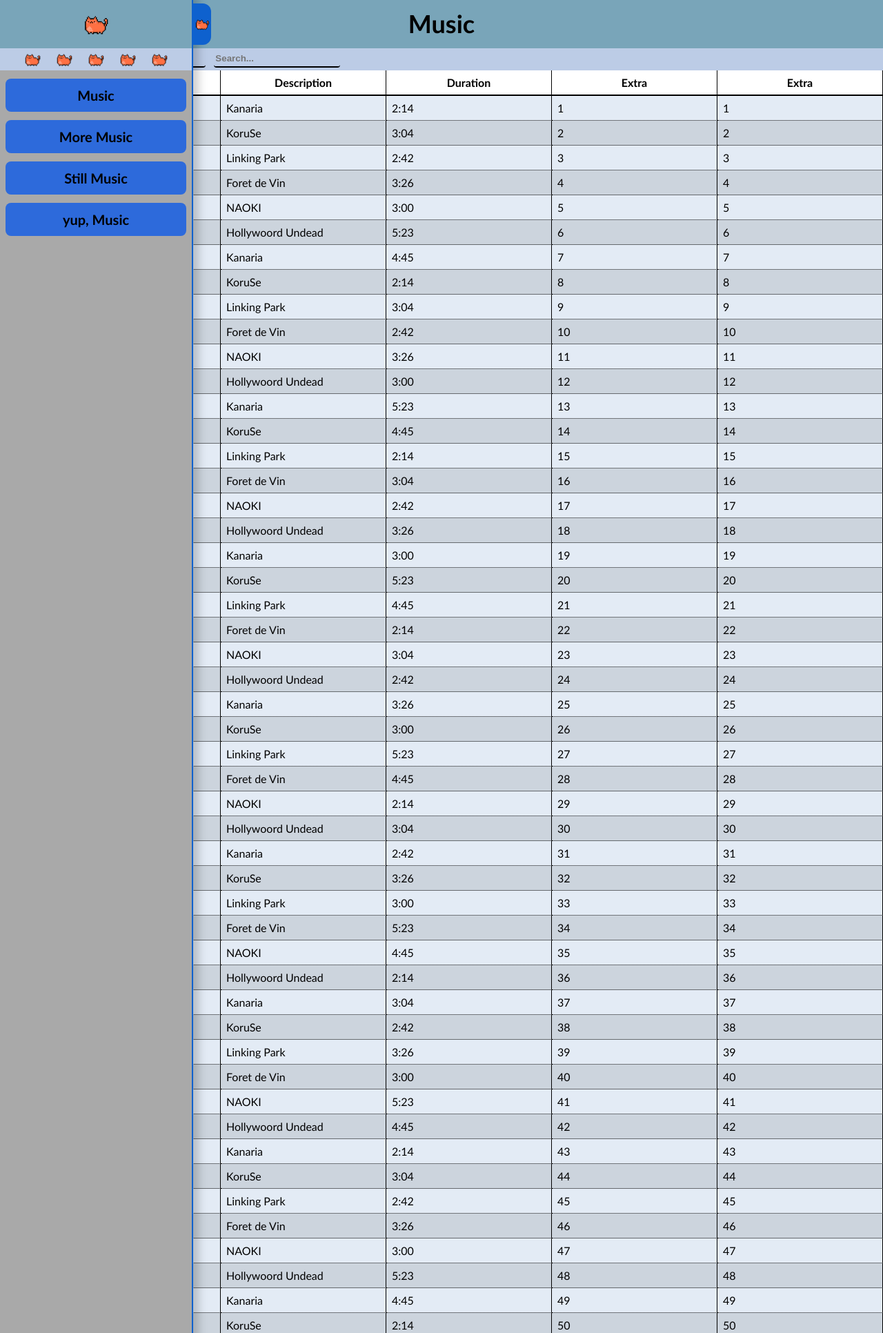
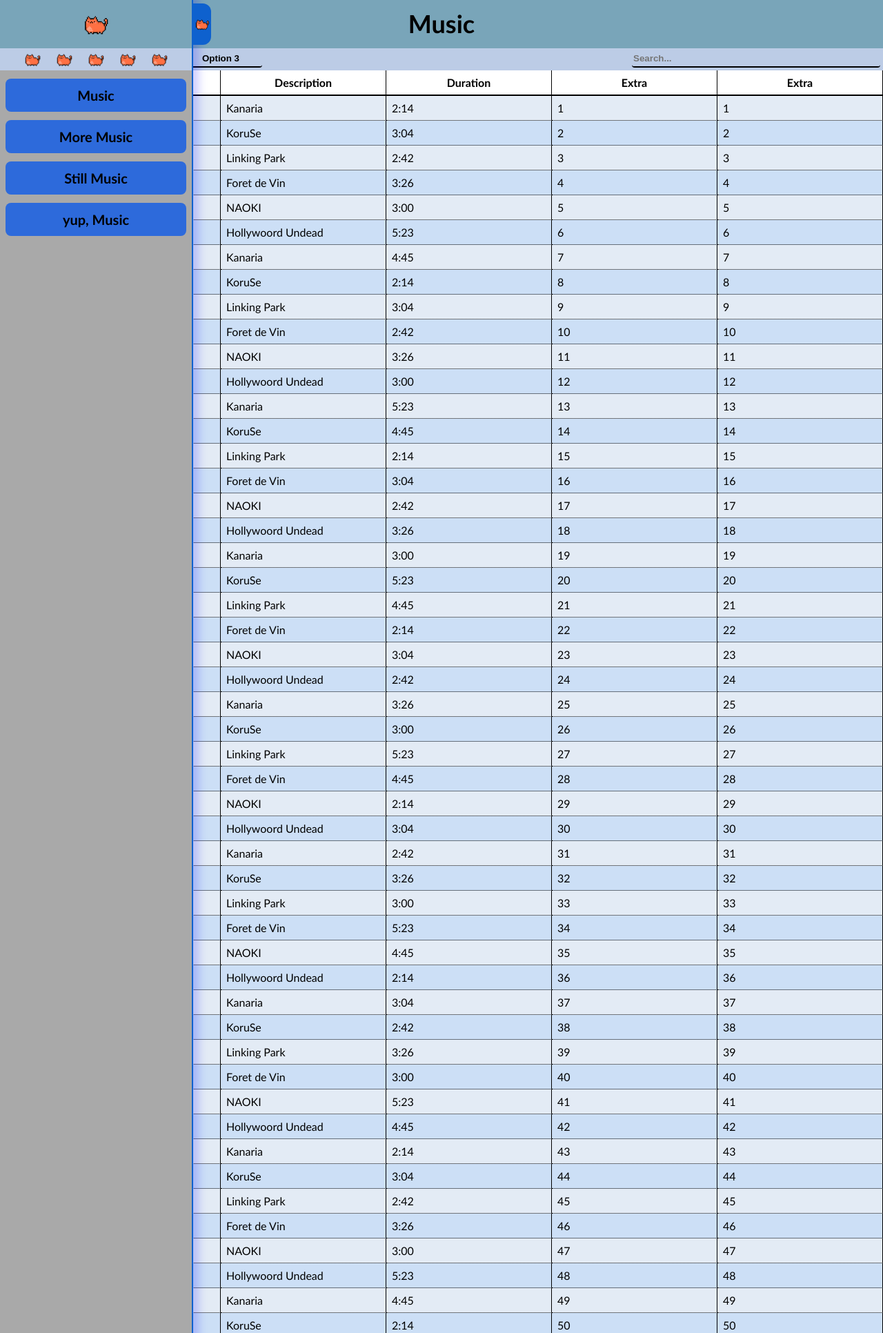
Before and after one commit to HajduThomas/Vizsgaremek-leltar, a PHP site: page /src/main.php in a window 1280 px wide. Shown: the top 1932 px of the page at 69% size. Run offline with PHP 8.4, Linux system fonts and the light colour scheme.

Commit message:
updated css

```diff
--- a/src/main.css
+++ b/src/main.css
@@ -1,9 +1,9 @@
 :root {
-  --top-height: 102px;
+  --top-header-height: 70px;
   --top-option-height: 32px;
+  --top-height: calc(var(--top-header-height) + var(--top-option-height));
   --sidepanel-width: 280px;
-  --side-tab-width: 32px;
-  --slider-width: calc(var(--sidepanel-width) + var(--side-tab-width));
+  --side-tab-width: 26px;
 }
 
 html, body {
@@ -22,14 +22,24 @@ p, h1, h2 {
   text-align: center;
 }
 
+a {
+  text-decoration: none;
+}
+
 .slider {
-  width: var(--slider-width);
   height: 100%;
   position: fixed;
   left: calc(0px - (var(--sidepanel-width)));
   transition: 0.5s;
   z-index: 5;
   overflow: hidden;
+}
+
+.slider:hover {
+  left: 0;
+}
+.slider:hover .sidepanel {
+  box-shadow: 2px 0 12px 6px rgba(0, 0, 255, 0.2);
 }
 
 .sidepanel {
@@ -40,14 +50,6 @@ p, h1, h2 {
   float: left;
 }
 
-.slider:hover {
-  left: 0;
-}
-
-.slider:hover .sidepanel {
-  box-shadow: 2px 0 12px 6px rgba(0, 0, 0, 0.2);
-}
-
 .sideTab {
   width: var(--side-tab-width);
   height: 100%;
@@ -56,7 +58,7 @@ p, h1, h2 {
 
 .sideTab .tab {
   background-color: rgb(14, 97, 206);
-  width: calc(var(--side-tab-width) - 6px);
+  width: var(--side-tab-width);
   height: 60px;
   display: flex;
   justify-content: center;
@@ -66,25 +68,21 @@ p, h1, h2 {
   border-bottom-right-radius: 12px;
 }
 
-.sideTab img {
+.tab img {
   width: 100%;
   margin: auto 0;
 }
 
 .mainpanel {
-  background-color: white;
   height: 100%;
-  overflow: hidden;
 }
 
 .toppanel {
-  overflow: hidden;
-  /*background-color: blueviolet;*/
-  height: var(--top-height);
+  width: 100%;
 }
 
 .toppanel .header {
-  height: calc(100% - var(--top-option-height));
+  height: var(--top-header-height);
   background-color: rgb(121, 165, 185);
   padding: 12px;
 }
@@ -102,54 +100,53 @@ p, h1, h2 {
 }
 
 .toppanel .footrow {
-  width: 100%;
   background-color: rgb(188, 204, 230);
   height: var(--top-option-height);
+}
+
+.footrow button,
+.footrow input[type="text"] {
+  background-color: transparent;
+  color: black;
+  border: none;
 }
 
 .sidepanel .footrow {
   text-align: center;
 }
 
-.toppanel .footrow button,
-.toppanel .footrow input[type="text"] {
-  background-color: transparent;
-  color: black;
-  border: none;
-}
-
 .sidepanel .footrow button {
   height: var(--top-option-height);
 }
 
-.sidepanel .footrow button:hover {
-  filter: brightness(140%);
-}
-
-.sidepanel .footrow button:active {
-  filter: invert();
+.mainpanel .footrow {
+  padding: 2px 0 4px;
 }
 
 .mainpanel .footrow button,
 .mainpanel .footrow input[type="text"] {
-  height: calc( var(--top-option-height) - 6px);
-  position: relative;
-  top: 2px;
+  height: 100%;
   font-weight: bold;
   border-bottom: 2px solid black;
   border-radius: 4px;
   margin: 0 4px;
 }
 
+.mainpanel .footrow input[type="text"] {
+  width: 360px;
+  float: right;
+}
+
 .mainpanel .footrow button {
-  width: 90px;
+  width: 120px;
+  float: left;
 }
 
 .mainpanel .footrow button:hover,
 .mainpanel .footrow input[type="text"]:hover {
   border: 0;
   border-bottom: 2px solid blue;
-  background-color: rgba(0, 0, 0, 0.1);
+  background-color: rgba(0, 0, 255, 0.1);
 }
 
 .mainpanel .footrow button:active,
@@ -158,25 +155,17 @@ p, h1, h2 {
   background-color: rgba(255, 255, 255, 0.3);
 }
 
-
-
-.container {
+.mainpanel .container {
   height: calc(100% - var(--top-height));
   overflow: auto;
-}
-
-.container a {
-  text-decoration: none;
 }
 
 .container .category {
   background-color: rgb(45, 106, 219);
   color: black;
-
   text-align: center;
   font-weight: bold;
   font-size: 20px;
-
   margin: 12px 8px;
   padding: 12px;
   border-radius: 8px;
@@ -192,7 +181,6 @@ p, h1, h2 {
 
 .content {
   width: 100%;
-
   border-spacing: 0;
   table-layout: fixed;
 }
@@ -205,26 +193,24 @@ p, h1, h2 {
 .content td {
   width: 240px;
   height: 36px;
-
   border-right: 1px solid black;
   border-bottom: 1px dotted black;
   padding: 8px;
   background-color: rgb(227, 235, 245);
 }
+
+.content tr:nth-child(odd) td:first-child {
+  background-color: color-mix(in srgb, rgb(176, 217, 230) 90%, rgb(0, 119, 255) 10%);
+}
+
 .content tr:nth-child(odd) td {
-  /*
-  adds filter to darken every other row
-  this way, it doesn't override the first rows color
-  */
-  filter: brightness(90%);
+  background-color: color-mix(in srgb, rgb(227, 235, 245) 90%, rgb(0, 119, 255) 10%);
 }
 
 .content th:nth-child(1),
 .content td:nth-child(1) {
   width: 80px;
-
   background-color: rgb(176, 217, 230);
-
   text-align: right;
   border-right: 2px solid black;
   position: sticky;
@@ -235,10 +221,8 @@ p, h1, h2 {
 
 .content th {
   height: 32px;
-
   background-color: white;
   border-bottom: 2px solid black;
-
   position: sticky;
   top: 0;
   z-index: 2;
@@ -248,7 +232,3 @@ p, h1, h2 {
   background-color: white;
   z-index: 3 !important;
 }
-
-.darker {
-  background-color: rgba(0, 0, 0, 0.2);
-}
--- a/src/main.php
+++ b/src/main.php
@@ -41,6 +41,7 @@
         <div class="tab"><img src="./assets/pixelcat.png" alt=">"></div>
       </div>
     </div>
+
     <div class="mainpanel">
       <div class="toppanel">
 
@@ -53,6 +54,7 @@
           <button>Option 2</button>
           <button>Option 3</button>
           <input type="text" placeholder="Search..." autocomplete="off">
+
         </div>
 
       </div>
```
